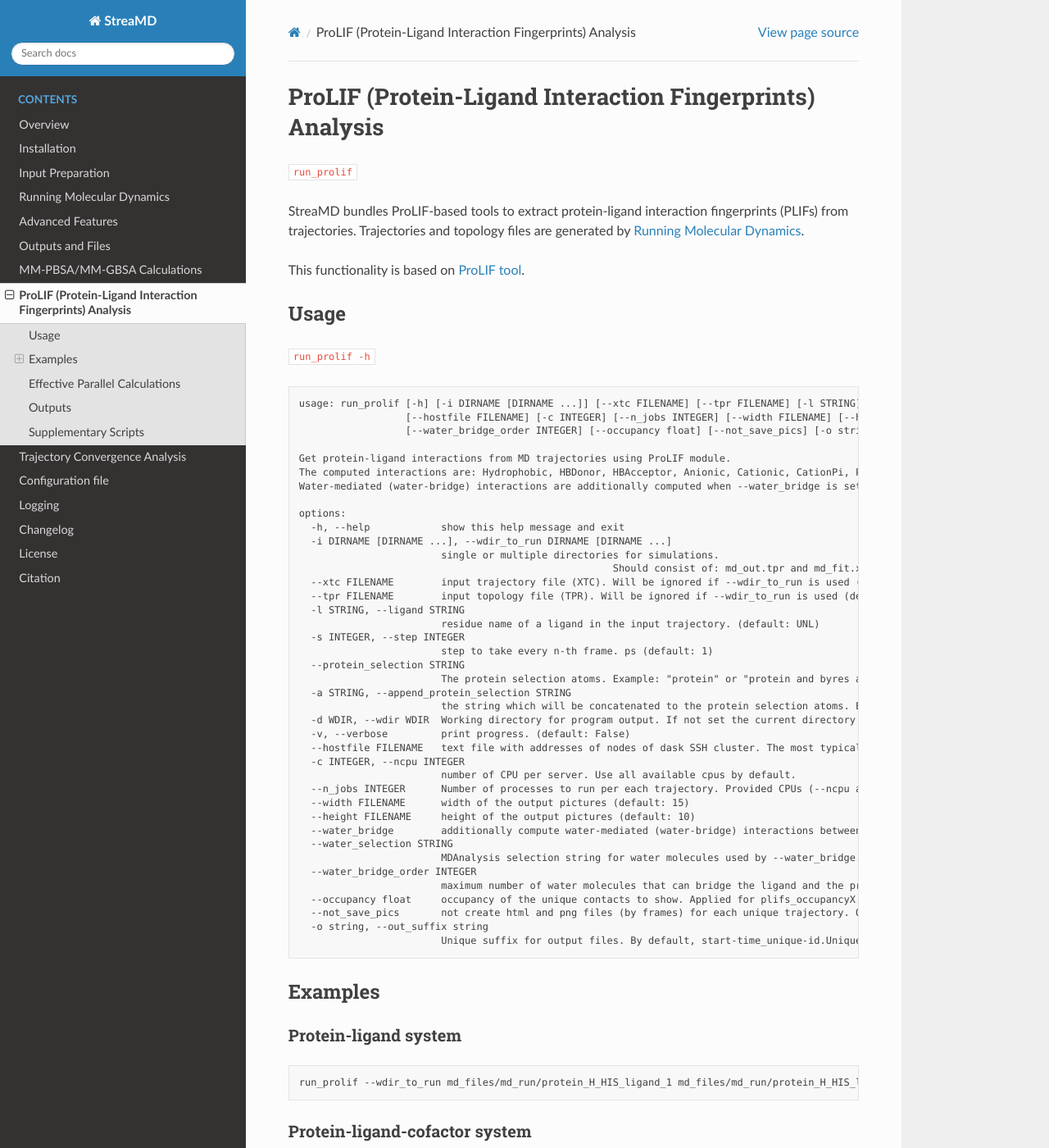
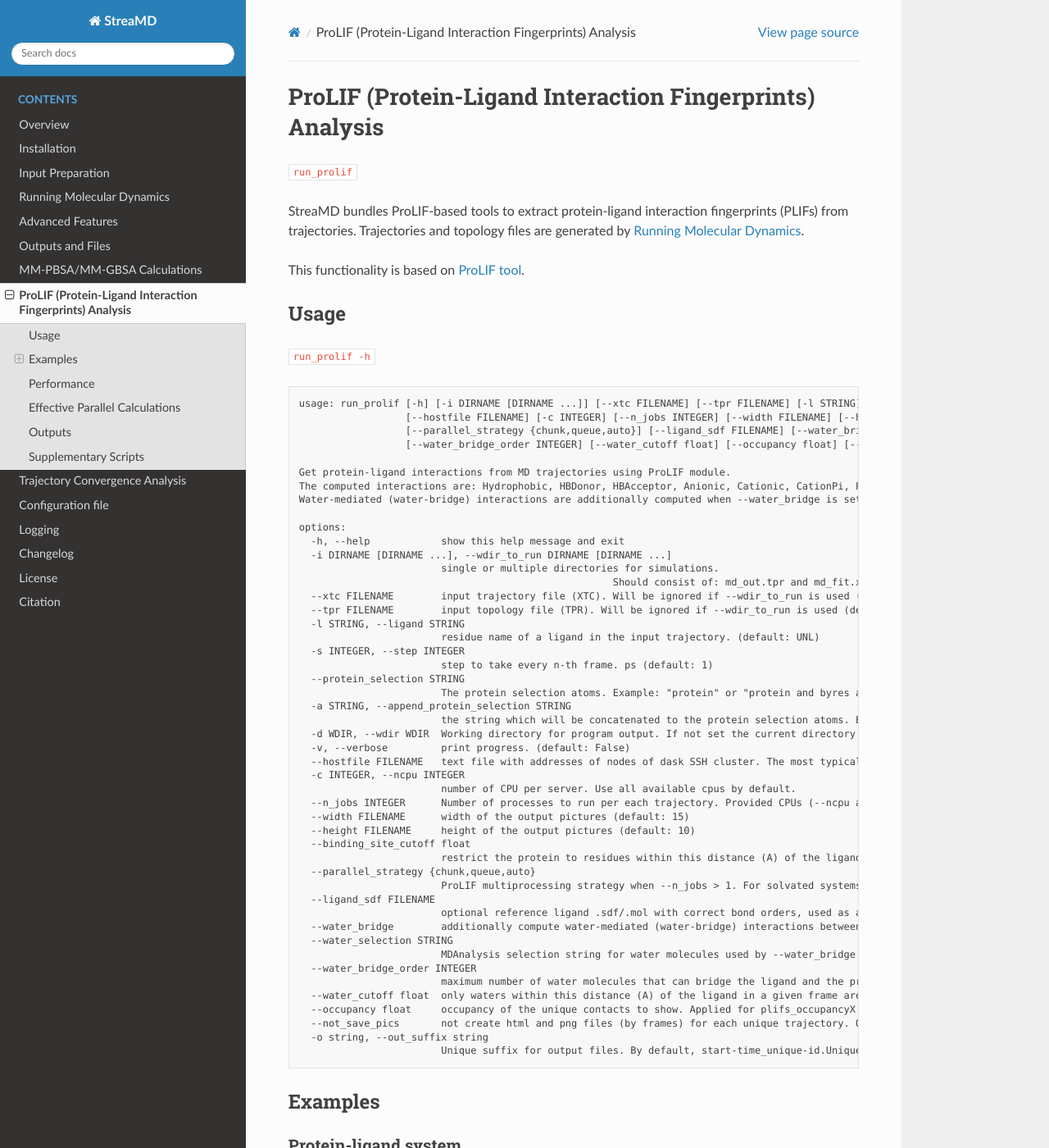
Before and after one commit to ci-lab-cz/streamd, a Sphinx documentation site: the page built from docs/plif.md, in a window 1280 px wide and 1400 px high. Shown: the whole window at 82% size. Built offline with Sphinx 7.4.7 and the Read the Docs theme 3.1.0, drawn with Linux system fonts in a browser that asks for light colours; some of the changed text lies outside the part shown.

Commit message:
add prolif analysis performance arguments to docs

````diff
--- a/docs/plif.md
+++ b/docs/plif.md
@@ -9,8 +9,9 @@
 `run_prolif -h`
 ```
 usage: run_prolif [-h] [-i DIRNAME [DIRNAME ...]] [--xtc FILENAME] [--tpr FILENAME] [-l STRING] [-s INTEGER] [--protein_selection STRING] [-a STRING] [-d WDIR] [-v]
-                  [--hostfile FILENAME] [-c INTEGER] [--n_jobs INTEGER] [--width FILENAME] [--height FILENAME] [--water_bridge] [--water_selection STRING]
-                  [--water_bridge_order INTEGER] [--occupancy float] [--not_save_pics] [-o string]
+                  [--hostfile FILENAME] [-c INTEGER] [--n_jobs INTEGER] [--width FILENAME] [--height FILENAME] [--binding_site_cutoff float]
+                  [--parallel_strategy {chunk,queue,auto}] [--ligand_sdf FILENAME] [--water_bridge] [--water_selection STRING]
+                  [--water_bridge_order INTEGER] [--water_cutoff float] [--occupancy float] [--not_save_pics] [-o string]
 
 Get protein-ligand interactions from MD trajectories using ProLIF module.
 The computed interactions are: Hydrophobic, HBDonor, HBAcceptor, Anionic, Cationic, CationPi, PiCation, PiStacking, MetalAcceptor and halogen bonds (XBDonor, XBAcceptor).
@@ -39,11 +40,18 @@
   --n_jobs INTEGER      Number of processes to run per each trajectory. Provided CPUs (--ncpu arg) will be distributed between number of trajectories and number of processes per each trajectory (--n_jobs arg). (default: 1)
   --width FILENAME      width of the output pictures (default: 15)
   --height FILENAME     height of the output pictures (default: 10)
+  --binding_site_cutoff float
+                        restrict the protein to residues within this distance (A) of the ligand in at least one analysed frame (union over the trajectory). Main speed lever: ProLIF otherwise converts the whole protein to RDKit every frame. Results are identical while the cutoff stays above the ProLIF vicinity cutoff (6 A). Set to 0 to analyse the full protein. (default: 12.0)
+  --parallel_strategy {chunk,queue,auto}
+                        ProLIF multiprocessing strategy when --n_jobs > 1. For solvated systems 'auto' selects 'queue', which runs the RDKit conversion on the main thread and is slower; 'chunk' parallelises it. (default: chunk)
+  --ligand_sdf FILENAME
+                        optional reference ligand .sdf/.mol with correct bond orders, used as a template for the ligand conversion. Usually unnecessary: the ligand chemistry is inferred from the topology and the interpreted SMILES is logged for verification. (default: None)
   --water_bridge        additionally compute water-mediated (water-bridge) interactions between the ligand and the protein. Requires water molecules to be present in the input trajectory (the default md_fit.xtc keeps them). This adds extra computation. (default: False)
   --water_selection STRING
                         MDAnalysis selection string for water molecules used by --water_bridge. The GROMACS default water residue name is SOL. (default: resname SOL)
   --water_bridge_order INTEGER
                         maximum number of water molecules that can bridge the ligand and the protein (only used with --water_bridge). Order 1 considers a single bridging water. (default: 1)
+  --water_cutoff float  only waters within this distance (A) of the ligand in a given frame are considered for --water_bridge. Main speed lever for water-bridge: ProLIF otherwise converts every water to RDKit every frame. Auto-widened for higher --water_bridge_order. Set to 0 to consider all waters (slow). (default: 8.0)
   --occupancy float     occupancy of the unique contacts to show. Applied for plifs_occupancyX.html (for each complex) and prolif_output_occupancyX.png (all systems aggregated plot) (default: 0.6)
   --not_save_pics       not create html and png files (by frames) for each unique trajectory. Only overall prolif png file will be created. (default: False)
   -o string, --out_suffix string
@@ -76,10 +84,17 @@
 run_prolif --wdir_to_run md_files/md_run/protein_H_HIS_ligand_* --water_bridge --water_bridge_order 2 --water_selection "resname SOL WAT HOH"
 ```
 
+## Performance
+ProLIF converts the protein (and, for `--water_bridge`, the water) to an RDKit molecule on **every frame**, so the runtime is dominated by how many atoms are converted per frame. StreaMD reduces this automatically, with results identical to analysing the full system:
+
+1) **Binding-site restriction** (`--binding_site_cutoff`, default `12` Å): the protein is cropped to residues that come within the cutoff of the ligand in at least one frame (the union over the trajectory). Because ProLIF only detects interactions within 6 Å of the ligand, any cutoff above 6 Å is exact. This is the main speed lever — typically ~15–20× faster for large solvated proteins. Set `0` to analyse the full protein.
+2) **Parallel strategy** (`--parallel_strategy`, default `chunk`): with `--n_jobs > 1`, ProLIF's own default (`queue`) runs the conversion on the main thread; `chunk` parallelises it. Use `auto` to defer to ProLIF.
+3) **Water restriction** (`--water_cutoff`, default `8` Å): makes `--water_bridge` usable by keeping only waters near the ligand each frame (re-evaluated per frame) instead of converting every water. A bridging water must hydrogen-bond the ligand, so the result is unchanged; the value is widened automatically for higher `--water_bridge_order`. Set `0` to consider all waters.
+
 ## Effective Parallel Calculations
 To control parallelism:
 1) `--ncpu`: maximum number of cores available (defaults to all CPUs).
-2) `--n_jobs`: number of processes per trajectory. StreaMD distributes `--ncpu` across trajectories and `--n_jobs`. By default, `--n_jobs` is capped (12) to avoid the ProLIF bottleneck; override explicitly if needed.
+2) `--n_jobs`: number of processes per trajectory. StreaMD distributes `--ncpu` across trajectories and `--n_jobs`. By default, `--n_jobs` is capped (12) to avoid the ProLIF bottleneck; override explicitly if needed. See also `--parallel_strategy` (default `chunk`), which makes `--n_jobs > 1` effective for solvated systems.
 
 ## Outputs
 1) Per trajectory: `plifs.csv`, `plifs.png`, `plifs_map.png`, `plifs.html` (HTML/PNG creation can be disabled with `--not_save_pics`)
````
